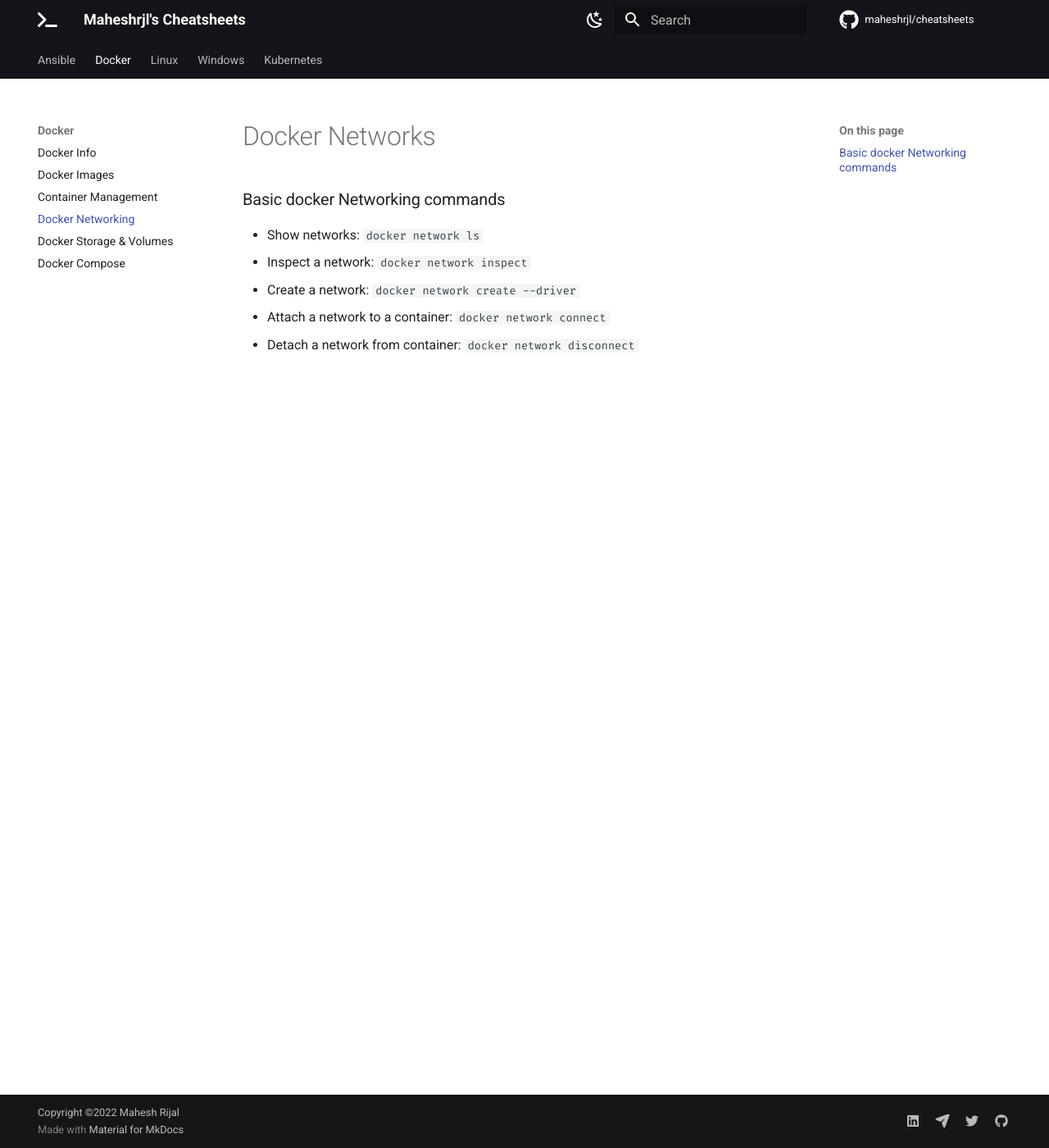
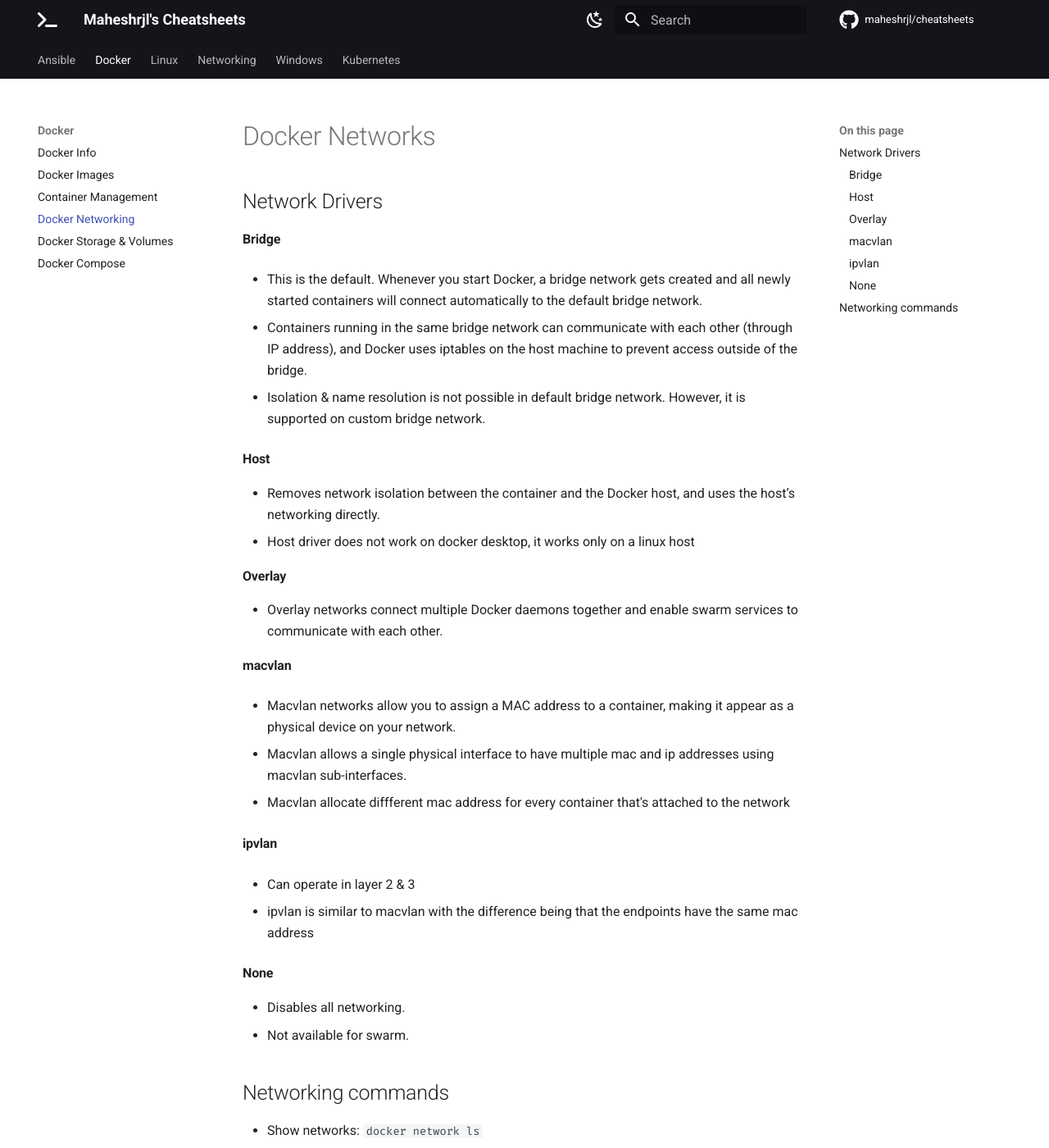
Before and after one commit to maheshrijal/notes, an MkDocs documentation site: the page built from docs/docker/networking.md, in a window 1280 px wide and 1400 px high. Shown: the whole window at 82% size. Built offline with MkDocs 1.6.1 and Material for MkDocs 9.7.7, drawn with Linux system fonts in a browser that asks for light colours; comment, search, counter and statistics services are not loaded.

Commit message:
add kubernetes & docker network

```diff
--- a/docs/docker/networking.md
+++ b/docs/docker/networking.md
@@ -5,7 +5,39 @@ date: 2022-07-14
 ---
 # Docker Networks
 
-### Basic docker Networking commands
+## Network Drivers
+
+#### Bridge
+- This is the default. Whenever you start Docker, a bridge network gets created and all newly started containers will connect automatically to the default bridge network.
+
+- Containers running in the same bridge network can communicate with each other (through IP address), and Docker uses iptables on the host machine to prevent access outside of the bridge.
+
+- Isolation & name resolution is not possible in default bridge network. However, it is supported on custom bridge network.
+
+#### Host
+- Removes network isolation between the container and the Docker host, and uses the host’s networking directly.
+- Host driver does not work on docker desktop, it works only on a linux host
+
+#### Overlay
+- Overlay networks connect multiple Docker daemons together and enable swarm services to communicate with each other.
+
+#### macvlan
+- Macvlan networks allow you to assign a MAC address to a container, making it appear as a physical device on your network.
+
+- Macvlan allows a single physical interface to have multiple mac and ip addresses using macvlan sub-interfaces.
+
+- Macvlan allocate diffferent mac address for every container that's attached to the network
+
+#### ipvlan
+- Can operate in layer 2 & 3
+
+- ipvlan is similar to macvlan with the difference being that the endpoints have the same mac address
+
+#### None
+- Disables all networking.
+- Not available for swarm.
+
+## Networking commands
 - Show networks: `docker network ls`
 - Inspect a network: `docker network inspect`
 - Create a network: `docker network create --driver`
--- a/mkdocs.yml
+++ b/mkdocs.yml
@@ -100,10 +100,17 @@ nav:
       #   - Processes: "linux/processes.md"
       - VI Editor: "linux/vi.md"
       - WSL2: "linux/wsl.md"
+
+  - Networking:
+      - DNS: "networking/dns.md"
+
   - Windows:
       - Powershell: "windows/powershell.md"
+
   - Kubernetes:
       - Kubernetes Info : "kubernetes/k8s-intro.md"
+      - kubectl : "kubernetes/kubectl.md"
+      - Networking: "kubernetes/services.md"
 
   # - Terraform: "terraform.md"
 
```
Also changed, not shown: docs/kubernetes/k8s-intro.md (+20 -3 lines), docs/kubernetes/kubectl.md (added, +27 -0 lines), docs/kubernetes/services.md (added, +7 -0 lines), docs/networking/dns.md (added, +48 -0 lines).
